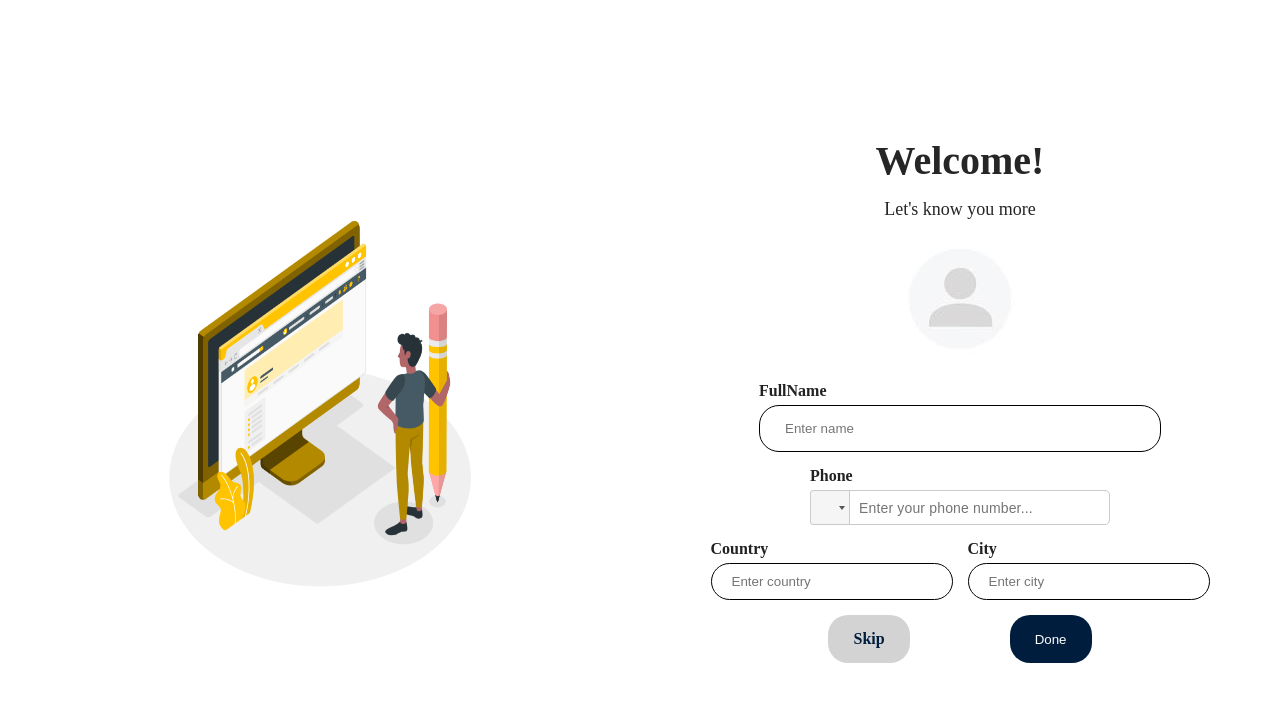
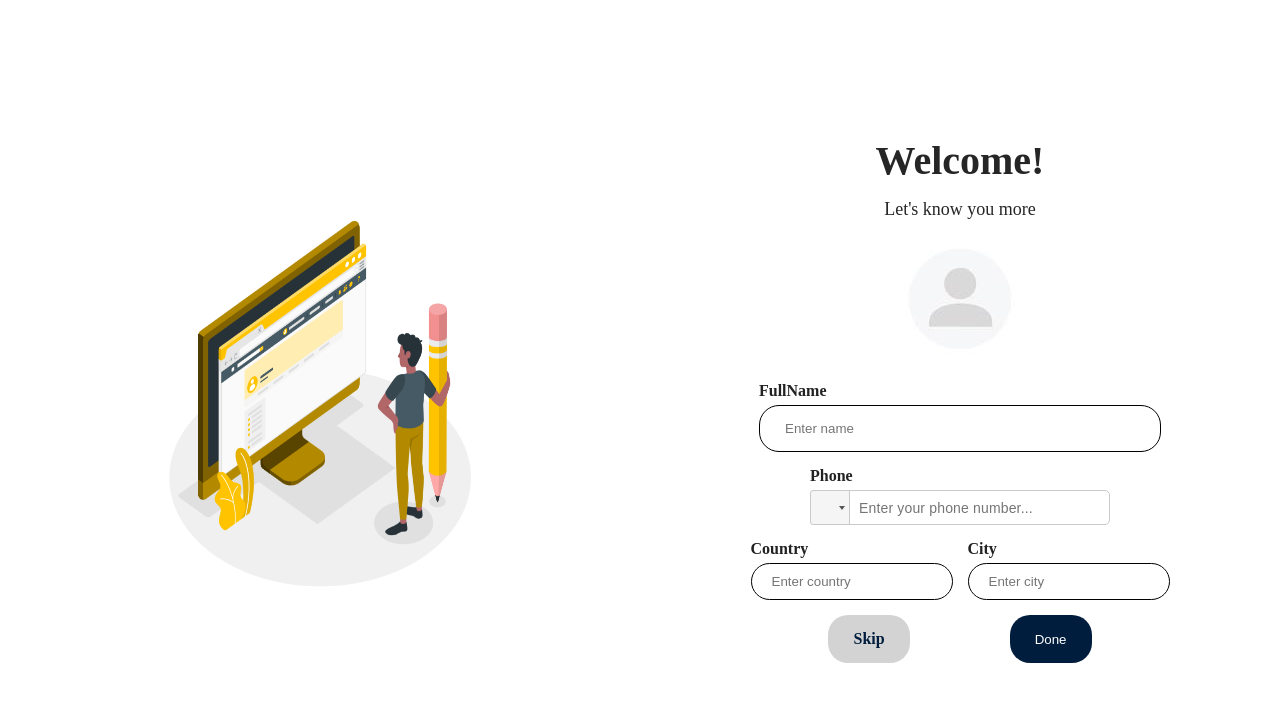
Before and after one commit to bartcash/Admin, a React (Create React App) app: page /openaccount in a window 1280 px wide. Shown: the top 702 px of the page. Built offline with nearby package versions, Linux system fonts and the light colour scheme.

Commit message:
creating acct attribute added

```diff
--- a/package.json
+++ b/package.json
@@ -1,5 +1,5 @@
 {
-  "name": "admin",
+  "name": "bartcashadmin",
   "version": "0.1.0",
   "private": true,
   "dependencies": {
--- a/src/pages/createAcct/create.css
+++ b/src/pages/createAcct/create.css
@@ -51,7 +51,7 @@
 .input__section-extra{
     padding: 10px 20px;
     border-radius: 20px;
-    width: 200px;
+    width: 160px;
     outline: none;
     border: .5px solid;
 }
```
